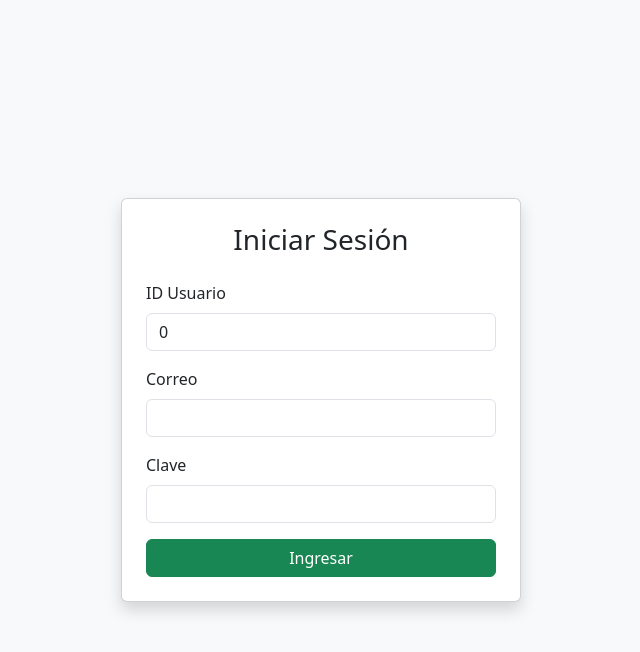
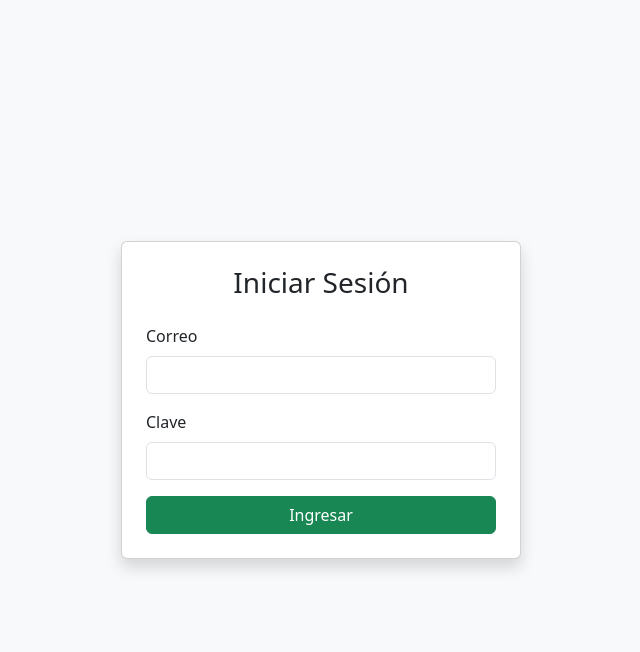
Before and after one commit to JasFerz001/FerreSys, a PHP site: page /login.php in a window 1280 px wide. Shown: the top 652 px of the page, without its empty margins (319-959 px from the left). Run offline with PHP 8.4, Linux system fonts and the light colour scheme; some libraries are stand-ins or nearby versions.

Commit message:
intento 4

```diff
--- a/modelos/login/inicio_sesion.php
+++ b/modelos/login/inicio_sesion.php
@@ -16,50 +16,42 @@ class Inicio_sesion
     }
 
     /**
-     * Verifica las credenciales de inicio de sesión usando id_Usuario.
-     *
-     * @return bool true si las credenciales son válidas, false en caso contrario.
+     * Verifica las credenciales de inicio de sesión (correo + clave),
+     * y además que tanto el empleado como el rol (usuario) estén activos.
      */
-public function verificarCredenciales(): int
+    public function verificarCredenciales(): bool
     {
-      $query = "SELECT e.id_Empleado FROM empleados e WHERE e.correo = ':correo';";
-      $stmt = $this->conn->prepare($query);
-      //this->correo = htmlspecialchars(strip_tags($this->correo));
-
-        return false;
-    }
-    public function verificarCredencialesPorId(): bool
-    {
-        // Query: solo trae la info del usuario/empleado si ambos están activos
-        $query = "SELECT  u.id_Usuario, u.rol, u.estado AS estado_usuario, e.estado AS estado_empleado, e.correo, e.clave
-                  FROM empleados e INNER JOIN usuarios u ON e.id_Usuario = u.id_Usuario WHERE e.correo = :correo
+        $query = "SELECT u.id_Usuario, u.rol, u.estado AS estado_usuario,
+                         e.estado AS estado_empleado, e.correo, e.clave
+                  FROM empleados e
+                  INNER JOIN usuarios u ON e.id_Usuario = u.id_Usuario
+                  WHERE e.correo = :correo
                   AND u.estado = TRUE
-                  AND e.estado = TRUE;";
+                  AND e.estado = TRUE";
 
         $stmt = $this->conn->prepare($query);
 
-        // Sanitizar
-        $this->id_Usuario = (int) htmlspecialchars(strip_tags($this->id_Usuario));
+        // Sanitizar datos
+        $this->correo = htmlspecialchars(strip_tags($this->correo));
+        $this->clave = htmlspecialchars(strip_tags($this->clave));
 
         // Vincular parámetros
-        $stmt->bindParam(":id_Usuario", $this->id_Usuario, PDO::PARAM_INT);
+        $stmt->bindParam(":correo", $this->correo);
 
-        // Ejecutar consulta
         $stmt->execute();
 
         if ($stmt->rowCount() > 0) {
             $row = $stmt->fetch(PDO::FETCH_ASSOC);
 
-            // Verificar correo y clave
-            if ($this->correo === $row['correo'] && $this->clave === $row['clave']) {
+            // Verificar que la clave coincida (puede ser encriptada con password_verify)
+            if ($this->clave === $row['clave']) {
+                $this->id_Usuario = (int) $row['id_Usuario'];
                 $this->rol = $row['rol'];
-                $this->correo = $row['correo'];
                 return true;
             }
         }
 
-        // No coincide o está inactivo
-        return false;
+        return false; // Si no pasó las validaciones
     }
 }
 
--- a/modelos/login/login.php
+++ b/modelos/login/login.php
@@ -9,21 +9,18 @@ $login = new Inicio_sesion($db);
 
 $message = '';
 $correo = $clave = "";
-$id_Usuario = 0;
 
 // Manejo del POST
 if ($_SERVER["REQUEST_METHOD"] == "POST") {
     $correo = strtolower(trim($_POST['correo']));
     $clave = trim($_POST['clave']);
-    $id_Usuario = intval($_POST['id_Usuario']); // viene del formulario
 
     // Asignar valores al objeto
     $login->correo = $correo;
     $login->clave = $clave;
-    $login->id_Usuario = $id_Usuario;
 
     // Verificar credenciales
-    if ($login->verificarCredencialesPorId()) {
+    if ($login->verificarCredenciales()) {
         // Guardamos la sesión
         $_SESSION['id_Usuario'] = $login->id_Usuario;
         $_SESSION['correo'] = $login->correo;
@@ -51,12 +48,9 @@ if ($_SERVER["REQUEST_METHOD"] == "POST") {
             <h3 class="text-center mb-4">Iniciar Sesión</h3>
             <form method="post" action="login.php">
                 <div class="mb-3">
-                    <label class="form-label">ID Usuario</label>
-                    <input type="number" name="id_Usuario" class="form-control" required value="<?php echo htmlspecialchars($id_Usuario); ?>">
-                </div>
-                <div class="mb-3">
                     <label class="form-label">Correo</label>
-                    <input type="email" name="correo" class="form-control" required value="<?php echo htmlspecialchars($correo); ?>">
+                    <input type="email" name="correo" class="form-control" required
+                           value="<?php echo htmlspecialchars($correo); ?>">
                 </div>
                 <div class="mb-3">
                     <label class="form-label">Clave</label>
```
